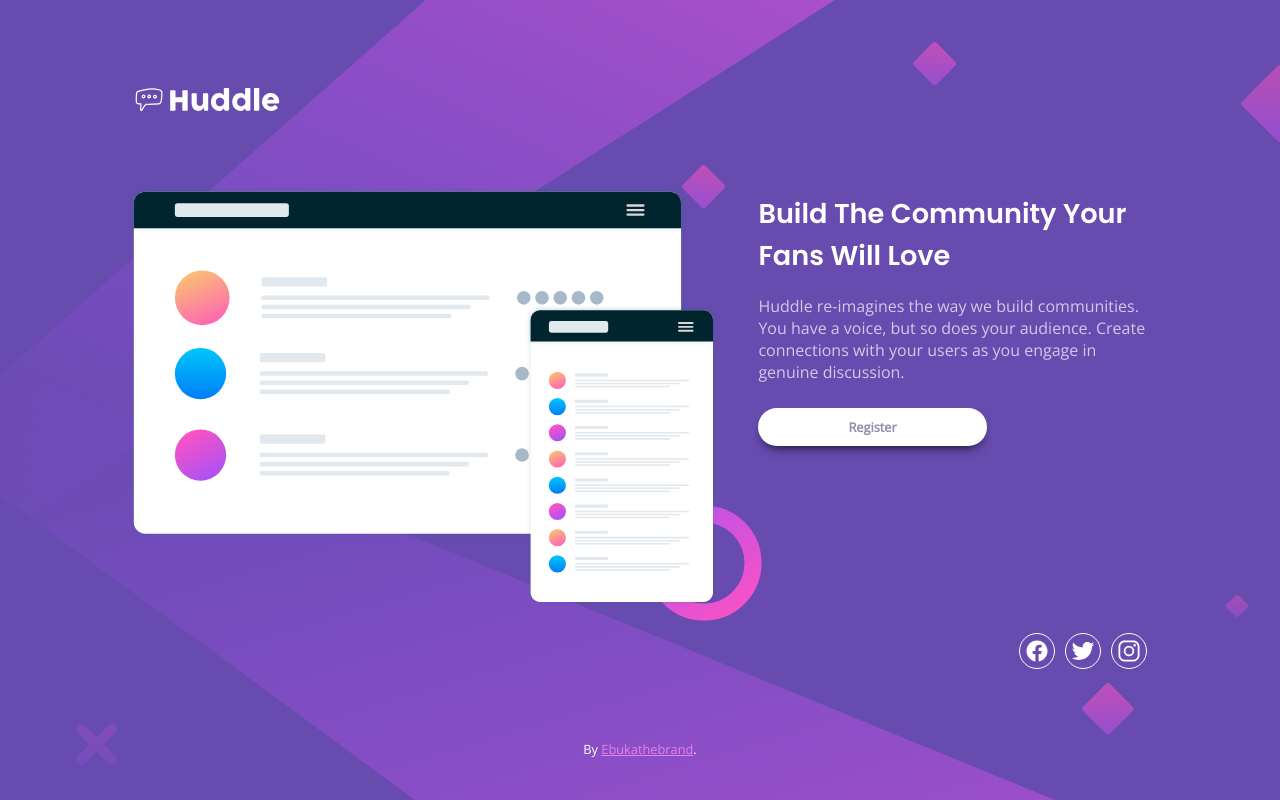
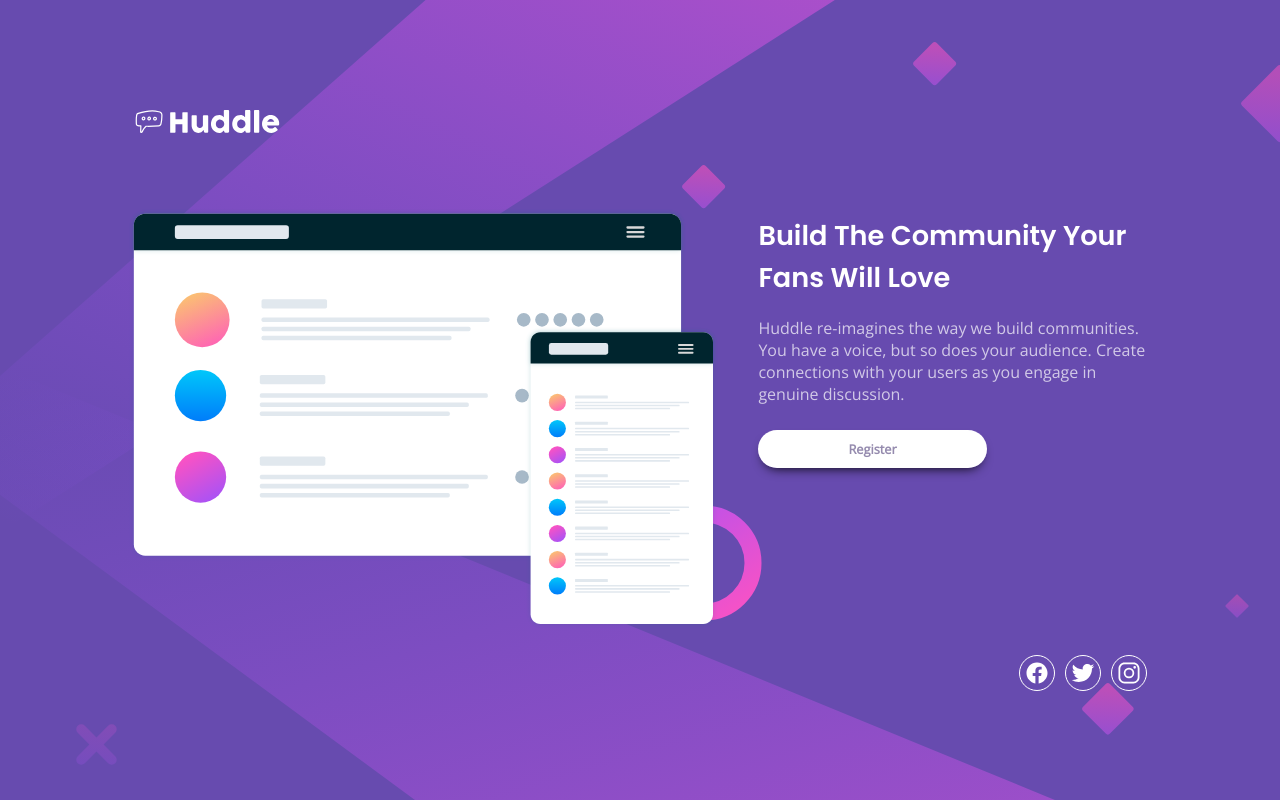
Before and after one commit to GINOGARCIA918/ProgWeb, a plain HTML site: page proyecto1/index.html in a window 1280 px wide. Drawn offline with nearby package versions, Linux system fonts and the light colour scheme.

Commit message:
Update index.html

```diff
--- a/proyecto1/index.html
+++ b/proyecto1/index.html
@@ -50,13 +50,7 @@
 
   </div>
 
-  <div>
-    <footer>
-      <p class="attribution">
-       By <a href="https://twitter.com/Ebukathebrand?s=09">Ebukathebrand</a>.
-      </p>
-    </footer>
-  </div>
+
 
 <script type="module" src="https://unpkg.com/ionicons@5.5.2/dist/ionicons/ionicons.esm.js"></script>
 <script nomodule src="https://unpkg.com/ionicons@5.5.2/dist/ionicons/ionicons.js"></script>
```
